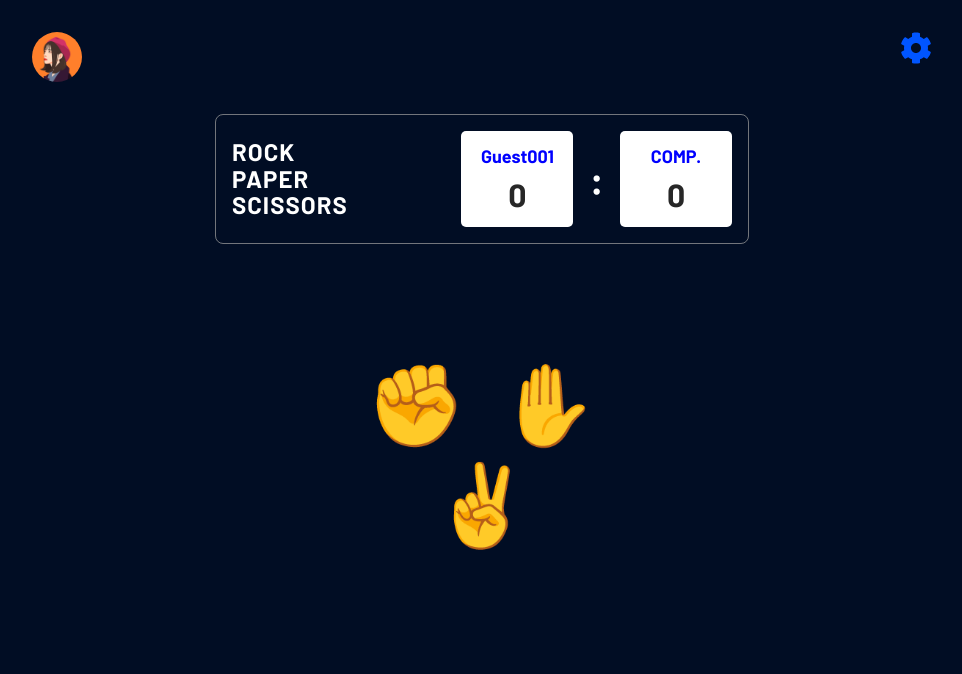
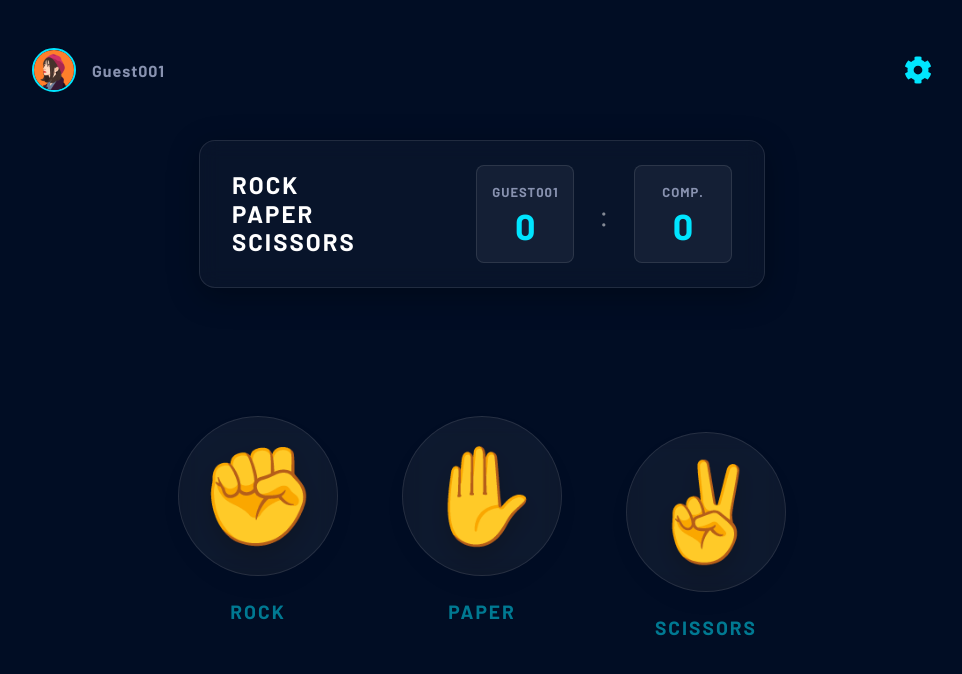
Before and after one commit to oneilh/Rock-Paper-Scissors, a React (Vite) app: page /game in a window 1280 px wide. Shown: the top 674 px of the page, without its empty margins (158-1120 px from the left). Built offline with nearby package versions, Linux system fonts and the light colour scheme.

Commit message:
feat: implement core game UI components and global styles for Rock Paper Scissors

```diff
--- a/src/App.css
+++ b/src/App.css
@@ -37,14 +37,44 @@ h2 {
   width: 100%;
   display: flex;
   justify-content: space-between;
+  align-items: center;
+  padding: 1rem 0;
+  margin-bottom: 2rem;
 }
 .nav_bar img {
-  height: 50px;
-  width: 50px;
+  height: 40px;
+  width: 40px;
   cursor: pointer;
+  transition: transform 0.2s ease;
+}
+.nav_bar img:hover {
+  transform: scale(1.1);
 }
 .profile {
   border-radius: 50%;
+  border: 2px solid var(--accent-cyan);
+}
+.nav-profile-group {
+  display: flex;
+  align-items: center;
+  gap: 1rem;
+}
+.nav-username {
+  font-weight: 700;
+  color: var(--text-muted);
+  letter-spacing: 1px;
+}
+.nav-logo {
+  flex-grow: 1;
+  display: flex;
+  justify-content: center;
+}
+.neon-text {
+  font-family: "Audiowide", sans-serif;
+  font-size: 24px;
+  color: #fff;
+  text-shadow: 0 0 5px var(--accent-cyan), 0 0 10px var(--accent-cyan);
+  letter-spacing: 4px;
 }
 
 /* == Intro */
@@ -145,18 +175,25 @@ main {
 /* ======= Main application styles ========*/
 
 /* scoreboard */
-header h2 {
-  font-size: 32px;
-}
 header {
   width: 80%;
   max-width: 500px;
   margin: 2rem auto 0 auto;
-  padding: 1rem;
-  border: 1px solid rgba(156, 156, 156, 0.733);
-  border-radius: 0.5rem;
+  padding: 1.5rem 2rem;
+  background: rgba(255, 255, 255, 0.03);
+  backdrop-filter: blur(10px);
+  -webkit-backdrop-filter: blur(10px);
+  border: 1px solid rgba(255, 255, 255, 0.1);
+  border-radius: 1rem;
   display: flex;
   justify-content: space-between;
+  align-items: center;
+  box-shadow: 0 8px 32px 0 rgba(0, 0, 0, 0.3);
+}
+header h2 {
+  font-size: 36px;
+  color: var(--accent-cyan);
+  line-height: 1;
 }
 .game-title {
   display: flex;
@@ -165,35 +202,39 @@ header {
   justify-content: center;
   font-weight: 700;
   font-size: 1.5rem;
-  line-height: 1.1;
-  letter-spacing: 1px;
+  line-height: 1.2;
+  letter-spacing: 2px;
 }
 header section {
   display: flex;
-  gap: 1rem;
+  gap: 1.5rem;
   align-items: center;
 }
 header section div {
-  background-color: rgb(255, 255, 255);
-  border-radius: 5px;
-  color: rgb(39, 39, 39);
-  width: 80px;
+  background-color: rgba(255, 255, 255, 0.05);
+  border: 1px solid rgba(255, 255, 255, 0.1);
+  border-radius: 0.5rem;
+  color: white;
+  min-width: 80px;
   height: 80px;
   display: flex;
   flex-direction: column;
   gap: 0.5rem;
   justify-content: center;
   align-items: center;
-  padding: 0.5rem 1rem;
+  padding: 0.5rem;
 }
 header p {
-  font-size: 18px;
+  font-size: 13px;
   font-weight: 700;
-  color: blue;
+  color: var(--text-muted);
+  text-transform: uppercase;
+  letter-spacing: 1px;
 }
 .colon {
-  font-size: 40px;
-  color: white;
+  font-size: 32px;
+  color: rgba(255, 255, 255, 0.5);
+  font-weight: 300;
 }
 
 /* game */
@@ -204,46 +245,93 @@ header p {
   justify-content: center;
 }
 
-.rocknpaper {
+.game-horizontal {
+  flex-direction: row;
+  gap: 4rem;
+  align-items: center;
+}
+
+.option-wrapper {
   display: flex;
-  justify-content: center;
-  gap: 2rem;
+  flex-direction: column;
+  align-items: center;
+  gap: 1.5rem;
+  transition: all 0.3s ease;
+}
+
+.option-label {
+  opacity: 0.5;
+  font-weight: 700;
+  letter-spacing: 2px;
+  font-size: 1.2rem;
+  transition: opacity 0.3s ease;
+  color: var(--accent-cyan);
+}
+
+.option-wrapper:hover .option-label {
+  opacity: 1;
+}
+
+.glass-btn {
+  background: rgba(255, 255, 255, 0.05);
+  backdrop-filter: blur(10px);
+  -webkit-backdrop-filter: blur(10px);
+  border: 1px solid rgba(255, 255, 255, 0.1);
+  border-radius: 50%;
+  width: 160px;
+  height: 160px;
 }
 
 .option {
-  height: 100px;
-  width: 100px;
-  padding: 2rem;
-  background-color: white;
-  border-radius: 50%;
-  border-width: 1.5rem;
-  border-style: solid;
+  font-size: 6rem;
   cursor: pointer;
   display: flex;
   justify-content: center;
   align-items: center;
-  object-fit: cover;
+  transition: transform 0.3s cubic-bezier(0.175, 0.885, 0.32, 1.275), filter 0.3s ease, background 0.3s ease;
+  filter: drop-shadow(0 10px 10px rgba(0, 0, 0, 0.3));
 }
+
 .option:hover {
-  height: 105px;
-  width: 105px;
+  transform: scale(1.1) translateY(-10px);
+  filter: drop-shadow(0 15px 15px rgba(0, 0, 0, 0.4));
+  background: rgba(255, 255, 255, 0.1);
 }
-.option:focus {
-  border-color: black;
+
+.option:active {
+  transform: scale(0.95);
 }
-/* .option img {
-  object-fit: cover;
-  height: 50px;
-} */
-.rock {
-  border-color: hsl(240, 82%, 57%);
+
+.option:focus-visible {
+  outline: 3px solid var(--accent-cyan);
+  outline-offset: 4px;
 }
-.paper {
-  border-color: hsl(24, 84%, 52%);
+
+.fade-out {
+  transform: scale(0.8);
+  opacity: 0;
+  pointer-events: none;
 }
+
+.selected-glow .option {
+  background: rgba(0, 255, 100, 0.2);
+  border-color: rgba(0, 255, 100, 0.5);
+  transform: scale(1.15);
+  box-shadow: 0 0 30px rgba(0, 255, 100, 0.5);
+  filter: drop-shadow(0 0 10px rgba(0, 255, 100, 0.5));
+}
+.selected-glow .option-label {
+  opacity: 1;
+  color: rgba(0, 255, 100, 1);
+}
+
+.rock, .paper, .scissors {
+  /* Removed old colored borders */
+}
+
 .scissors {
   align-self: center;
-  border-color: hsl(0, 97%, 65%);
+  margin-top: 2rem;
 }
 
 /*===== Awaiting result =====*/
@@ -422,16 +510,21 @@ header p {
   /* ======= Main application styles ========*/
   /* game */
   .game {
-    margin-top: 10rem;
+    margin-top: 6rem;
+  }
+  .game-horizontal {
+    gap: 1.5rem;
+  }
+  .glass-btn {
+    width: 80px;
+    height: 80px;
   }
   .option {
-    height: 40px;
-    width: 40px;
-    border-width: 1rem;
+    font-size: 3rem;
   }
-  .option:hover {
-    height: 45px;
-    width: 45px;
+  .option-label {
+    font-size: 0.9rem;
+    opacity: 1; /* Always show labels on mobile since there is no hover */
   }
 
   /* ====== awaiting result ====== */
--- a/src/AwaitingResult.jsx
+++ b/src/AwaitingResult.jsx
@@ -37,7 +37,7 @@ const AwaitingResult = ({ pick, setShowResultBoard, showResultBoard }) => {
       <section className="selection_container">
         <section className="selection">
           <h3>You Picked</h3>
-          <div className={`option ${player}`} style={{ fontSize: "5rem" }}>
+          <div className={`option ${player}`}>
             {optionsMap[player]}
           </div>
         </section>
@@ -55,7 +55,7 @@ const AwaitingResult = ({ pick, setShowResultBoard, showResultBoard }) => {
         {/* selection-> computer */}
         <section className="selection">
           <h3>Computer Picked</h3>
-          <div className={`option ${computer}`} style={{ fontSize: "5rem" }}>
+          <div className={`option ${computer}`}>
             {optionsMap[computer]}
           </div>
         </section>
--- a/src/components/NavBar.jsx
+++ b/src/components/NavBar.jsx
@@ -1,12 +1,19 @@
-import React from "react";
+import React, { useContext } from "react";
 import profileImage from "./../assets/profile_pic1.jpg";
 import { FaCog } from "react-icons/fa";
+import { AppContext } from "../context/AppContext";
 
 const NavBar = () => {
+  const { appState } = useContext(AppContext);
+
   return (
     <section className="nav_bar">
-      <img src={profileImage} alt="Profile" className="profile" />
-      <FaCog className="settings-icon" size={32} color="#0055ff" style={{ cursor: "pointer" }} />
+      <div className="nav-profile-group">
+        <img src={profileImage} alt="Profile" className="profile" />
+        <span className="nav-username">{appState?.playerName || "Guest"}</span>
+      </div>
+
+      <FaCog className="settings-icon" size={28} color="var(--accent-cyan)" style={{ cursor: "pointer" }} />
     </section>
   );
 };
--- a/src/pages/Game/GameSelection.jsx
+++ b/src/pages/Game/GameSelection.jsx
@@ -1,44 +1,58 @@
 import React, { useState } from "react";
 
+const GameSelection = ({ playerPick }) => {
+  const [selected, setSelected] = useState(null);
 
-const GameSelection = ({ playerPick }) => {
   const handleSelection = (e) => {
-    playerPick(e.currentTarget.id);
+    // Prevent multiple clicks
+    if (selected) return;
+
+    const id = e.currentTarget.id;
+    setSelected(id);
+
+    // Delay selection to allow the highlight animation to play
+    setTimeout(() => {
+      playerPick(id);
+    }, 600);
   };
 
   return (
-    <div className="game">
-      <section className="rocknpaper">
+    <div className="game game-horizontal">
+      <div className={`option-wrapper ${selected && selected !== "rock" ? "fade-out" : ""} ${selected === "rock" ? "selected-glow" : ""}`}>
         <button
-          className="rock option"
+          className="rock option glass-btn"
           id="rock"
-          tabIndex={1}
+          tabIndex={0}
           onClick={handleSelection}
-          style={{ fontSize: "5rem", background: "transparent", border: "none", cursor: "pointer" }}
         >
           ✊
         </button>
+        <span className="option-label">ROCK</span>
+      </div>
 
+      <div className={`option-wrapper ${selected && selected !== "paper" ? "fade-out" : ""} ${selected === "paper" ? "selected-glow" : ""}`}>
         <button
-          className="paper option"
+          className="paper option glass-btn"
           id="paper"
-          tabIndex={1}
+          tabIndex={0}
           onClick={handleSelection}
-          style={{ fontSize: "5rem", background: "transparent", border: "none", cursor: "pointer" }}
         >
           ✋
         </button>
-      </section>
+        <span className="option-label">PAPER</span>
+      </div>
 
+      <div className={`option-wrapper ${selected && selected !== "scissors" ? "fade-out" : ""} ${selected === "scissors" ? "selected-glow" : ""}`}>
         <button
-        className="scissors option"
+          className="scissors option glass-btn"
           id="scissors"
-        tabIndex={1}
+          tabIndex={0}
           onClick={handleSelection}
-        style={{ fontSize: "5rem", background: "transparent", border: "none", cursor: "pointer" }}
         >
           ✌️
         </button>
+        <span className="option-label">SCISSORS</span>
+      </div>
     </div>
   );
 };
```
Lines whose indentation alone changed are shown as unchanged.
